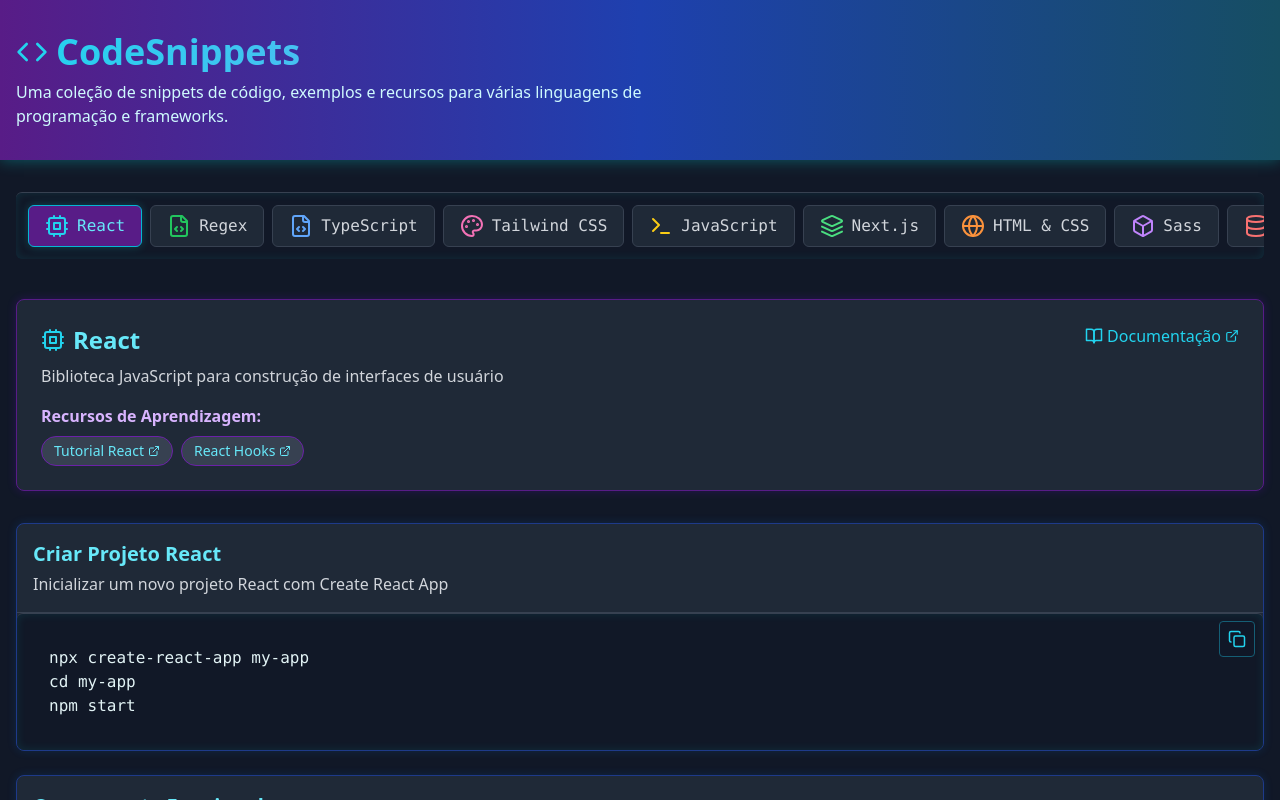
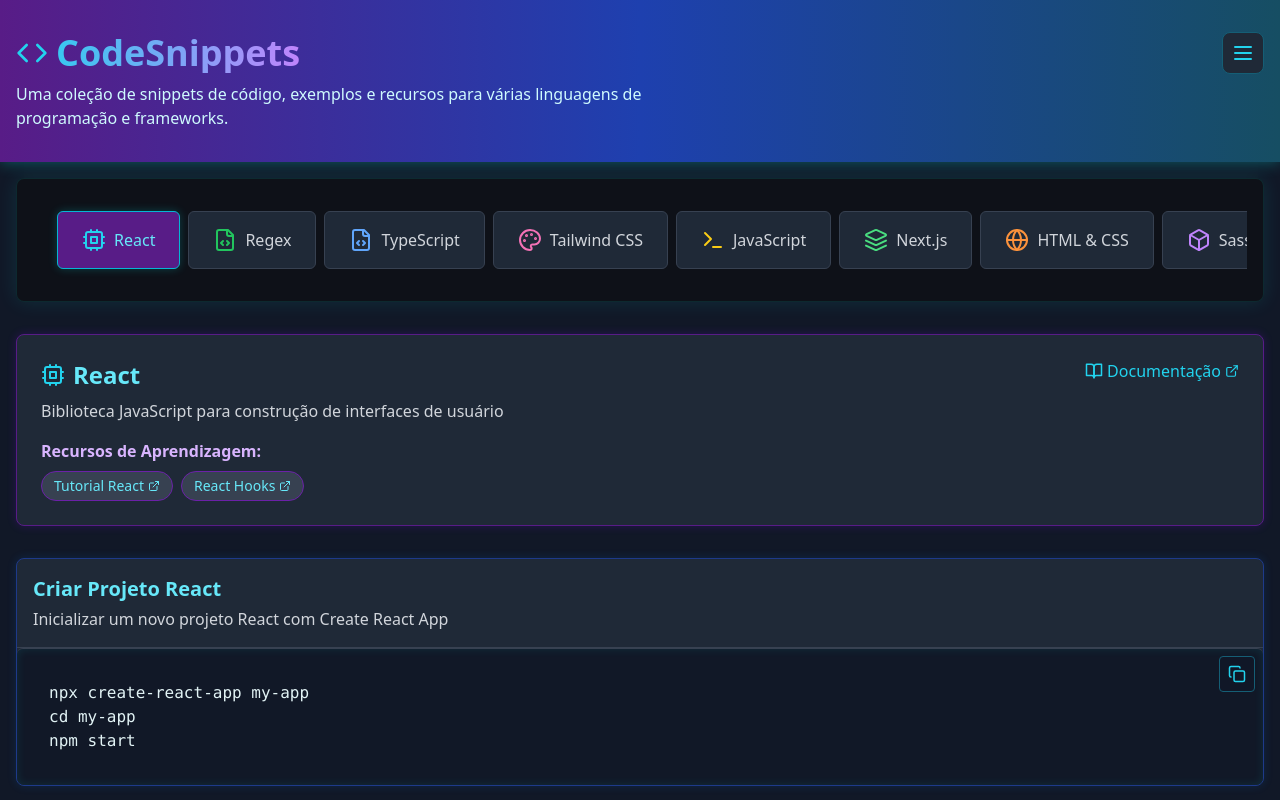
Before and after one commit to DanielZamperlini/codesnippets, a React (Vite) app: page / in a window 1280 px wide. Shown: the top 800 px of the page. Built offline with nearby package versions, Linux system fonts and the light colour scheme.

Commit message:
scroll ativo no inicio

```diff
--- a/src/App.css
+++ b/src/App.css
@@ -36,36 +36,64 @@
 pre::-webkit-scrollbar-thumb:hover {
   background: rgba(128, 0, 255, 0.5);
 }
-
 /* Custom scrollbar for category navigation */
 .scrollbar-thin::-webkit-scrollbar {
-  height: 6px;
+  height: 20px;
+  background: linear-gradient(
+    90deg,
+    rgba(0, 255, 255, 0.05),
+    rgba(138, 0, 252, 0.05)
+  );
+  border-radius: 6px;
 }
 
 .scrollbar-thin::-webkit-scrollbar-track {
-  background: rgba(0, 255, 255, 0.05);
-  border-radius: 4px;
+  background: rgba(15, 17, 24, 0.95);
+  border: 1px solid rgba(0, 255, 255, 0.1);
+  border-radius: 6px;
+  box-shadow: inset 0 0 10px rgba(0, 255, 255, 0.05);
 }
 
 .scrollbar-thin::-webkit-scrollbar-thumb {
-  background: rgba(128, 0, 255, 0.3);
-  border-radius: 4px;
+  background: linear-gradient(
+    90deg,
+    rgba(0, 255, 255, 0.3),
+    rgba(138, 0, 252, 0.3)
+  );
+  border-radius: 6px;
+  border: 1px solid rgba(0, 255, 255, 0.2);
+  box-shadow: 0 0 10px rgba(0, 255, 255, 0.2);
 }
 
 .scrollbar-thin::-webkit-scrollbar-thumb:hover {
-  background: rgba(128, 0, 255, 0.5);
+  background: linear-gradient(
+    90deg,
+    rgba(0, 255, 255, 0.4),
+    rgba(138, 0, 252, 0.4)
+  );
+  box-shadow: 0 0 15px rgba(0, 255, 255, 0.3);
 }
 
 /* Animation for copy button */
 @keyframes fadeIn {
-  from { opacity: 0; }
-  to { opacity: 1; }
+  from {
+    opacity: 0;
+  }
+  to {
+    opacity: 1;
+  }
 }
 
 @keyframes glowPulse {
-  0% { box-shadow: 0 0 5px rgba(0, 255, 255, 0.3); }
-  50% { box-shadow: 0 0 15px rgba(0, 255, 255, 0.5); }
-  100% { box-shadow: 0 0 5px rgba(0, 255, 255, 0.3); }
+  0% {
+    box-shadow: 0 0 5px rgba(0, 255, 255, 0.3);
+  }
+  50% {
+    box-shadow: 0 0 15px rgba(0, 255, 255, 0.5);
+  }
+  100% {
+    box-shadow: 0 0 5px rgba(0, 255, 255, 0.3);
+  }
 }
 
 button svg {
@@ -86,6 +114,16 @@
   animation: glowPulse 2s infinite;
 }
 
+/* Category navigation container */
+.category-nav-container {
+  background: rgba(15, 17, 24, 0.95);
+  border: 1px solid rgba(0, 255, 255, 0.1);
+  border-radius: 8px;
+  box-shadow: 0 0 20px rgba(0, 255, 255, 0.1);
+  padding: 1rem 0;
+  margin-bottom: 2rem;
+}
+
 /* Touch-friendly scrolling for mobile */
 @media (max-width: 768px) {
   .scrollbar-thin {
--- a/src/App.tsx
+++ b/src/App.tsx
@@ -1,20 +1,38 @@
 import React, { useState, useRef, useEffect } from 'react';
-import { Copy, Check, Code, BookOpen, ExternalLink } from 'lucide-react';
+import { Copy, Check, Code, BookOpen, ExternalLink, Menu, X } from 'lucide-react';
 import { categories } from './components/categoria.tsx';
 import './App.css';
-
-// Define types for our data structure
-
 
 function App() {
   const [activeCategory, setActiveCategory] = useState<string>('react');
   const [copiedId, setCopiedId] = useState<string | null>(null);
+  const [isMenuOpen, setIsMenuOpen] = useState(false);
   const navRef = useRef<HTMLDivElement>(null);
   const [isDragging, setIsDragging] = useState(false);
   const [startX, setStartX] = useState(0);
   const [scrollLeft, setScrollLeft] = useState(0);
 
-  // Handle mouse/touch events for horizontal scrolling
+  // Scroll to active category
+  useEffect(() => {
+    const scrollToCategory = () => {
+      const container = navRef.current;
+      const activeButton = container?.querySelector(`[data-category="${activeCategory}"]`);
+
+      if (container && activeButton) {
+        const containerRect = container.getBoundingClientRect();
+        const buttonRect = activeButton.getBoundingClientRect();
+        const scrollOffset = buttonRect.left - containerRect.left;
+
+        container.scrollTo({
+          left: container.scrollLeft + scrollOffset - 24, // 24px padding
+          behavior: 'smooth'
+        });
+      }
+    };
+
+    scrollToCategory();
+  }, [activeCategory]);
+
   const handleMouseDown = (e: React.MouseEvent) => {
     setIsDragging(true);
     setStartX(e.pageX - (navRef.current?.offsetLeft || 0));
@@ -27,18 +45,16 @@
     setScrollLeft(navRef.current?.scrollLeft || 0);
   };
 
-  // eslint-disable-next-line react-hooks/exhaustive-deps
   const handleMouseMove = (e: MouseEvent) => {
     if (!isDragging) return;
     e.preventDefault();
     const x = e.pageX - (navRef.current?.offsetLeft || 0);
-    const walk = (x - startX) * 2; // Scroll speed multiplier
+    const walk = (x - startX) * 2;
     if (navRef.current) {
       navRef.current.scrollLeft = scrollLeft - walk;
     }
   };
 
-  // eslint-disable-next-line react-hooks/exhaustive-deps
   const handleTouchMove = (e: TouchEvent) => {
     if (!isDragging) return;
     const x = e.touches[0].pageX - (navRef.current?.offsetLeft || 0);
@@ -69,8 +85,20 @@
     };
   }, [isDragging, startX, scrollLeft, handleMouseMove, handleTouchMove]);
 
-  // Categories and code snippets data
+  // Close menu when clicking outside
+  useEffect(() => {
+    const handleClickOutside = (event: MouseEvent) => {
+      const modal = document.getElementById('categoryModal');
+      if (modal && !modal.contains(event.target as Node) && isMenuOpen) {
+        setIsMenuOpen(false);
+      }
+    };
 
+    document.addEventListener('mousedown', handleClickOutside);
+    return () => {
+      document.removeEventListener('mousedown', handleClickOutside);
+    };
+  }, [isMenuOpen]);
 
   // Function to copy code to clipboard
   const copyToClipboard = (text: string, id: string) => {
@@ -85,23 +113,72 @@
   return (
     <div className="min-h-screen bg-gray-900 text-gray-100">
       {/* Header */}
-      <header className="bg-gradient-to-r from-purple-900 via-blue-800 to-cyan-900 py-8 px-4 shadow-[0_0_15px_rgba(0,255,255,0.3)]">
+      <header className="bg-gradient-to-r from-purple-900 via-blue-800 to-cyan-900 py-8 px-4 shadow-[0_0_15px_rgba(0,255,255,0.3)] relative">
         <div className="container mx-auto">
+          <div className="flex justify-between items-center">
             <h1 className="text-3xl md:text-4xl font-bold flex items-center text-transparent bg-clip-text bg-gradient-to-r from-cyan-400 to-purple-400">
               <Code className="mr-2 text-cyan-400" size={32} />
               CodeSnippets
             </h1>
+            <button
+              onClick={() => setIsMenuOpen(true)}
+              className="p-2 rounded-lg bg-gray-800 hover:bg-gray-700 transition-colors border border-cyan-800 text-cyan-400"
+              aria-label="Abrir menu"
+            >
+              <Menu size={24} />
+            </button>
+          </div>
           <p className="mt-2 text-cyan-100 max-w-2xl">
             Uma coleção de snippets de código, exemplos e recursos para várias linguagens de programação e frameworks.
           </p>
         </div>
       </header>
 
-      <div className="container mx-auto px-4 py-8">
+      {/* Categories Modal */}
+      {isMenuOpen && (
+        <div className="fixed inset-0 bg-black bg-opacity-50 z-50 flex justify-end">
+          <div
+            id="categoryModal"
+            className="w-full max-w-md bg-gray-900 h-full overflow-y-auto border-l border-cyan-800 shadow-[0_0_20px_rgba(0,255,255,0.2)] animate-slide-left"
+          >
+            <div className="p-4 border-b border-gray-800 flex justify-between items-center">
+              <h2 className="text-xl font-bold text-cyan-400">Categorias</h2>
+              <button
+                onClick={() => setIsMenuOpen(false)}
+                className="p-2 rounded-lg hover:bg-gray-800 text-gray-400 hover:text-cyan-400 transition-colors"
+                aria-label="Fechar menu"
+              >
+                <X size={24} />
+              </button>
+            </div>
+            <div className="p-4 space-y-2">
+              {categories.map((category) => (
+                <button
+                  key={category.id}
+                  onClick={() => {
+                    setActiveCategory(category.id);
+                    setIsMenuOpen(false);
+                  }}
+                  className={`w-full p-4 rounded-lg flex items-center transition-all ${
+                    activeCategory === category.id
+                      ? 'bg-purple-900 text-cyan-300 shadow-[0_0_10px_rgba(0,255,255,0.2)]'
+                      : 'bg-gray-800 text-gray-300 hover:bg-gray-700'
+                  }`}
+                >
+                  {category.icon}
+                  <span className="ml-3">{category.name}</span>
+                </button>
+              ))}
+            </div>
+          </div>
+        </div>
+      )}
+
+      <div className="container mx-auto px-4 py-4">
         {/* Category Navigation with horizontal scroll */}
-
+        <div className="category-nav-container p-4">
   <div
-          className="mb-8 overflow-x-auto scrollbar-thin scrollbar-thumb-purple-500 scrollbar-track-gray-800 pb-2"
+    className="overflow-x-auto scrollbar-thin"
     ref={navRef}
     onMouseDown={handleMouseDown}
     onTouchStart={handleTouchStart}
@@ -109,19 +186,18 @@
     style={{
       cursor: isDragging ? 'grabbing' : 'grab',
       WebkitOverflowScrolling: 'touch',
-            scrollbarWidth: 'thin'
     }}
   >
-          <pre className="p-3 bg-gray-900  overflow-x-auto border-t border-gray-700">
-            <ul className="flex space-x-2 min-w-max">
+    <ul className="flex space-x-2 min-w-max px-6 py-4">
               {categories.map((category) => (
                 <li key={category.id}>
                   <button
+                    data-category={category.id}
                     onClick={() => setActiveCategory(category.id)}
-                    className={`px-4 py-2 rounded-md transition-colors border whitespace-nowrap ${
+                    className={`px-6 rounded-md transition-all border whitespace-nowrap ${
                       activeCategory === category.id
-                        ? 'bg-purple-900 text-cyan-300 border-cyan-500 shadow-[0_0_10px_rgba(0,255,255,0.2)]'
-                        : 'bg-gray-800 text-gray-300 border-gray-700 hover:bg-gray-700'
+                        ? 'bg-purple-900 py-4 text-cyan-300 border-cyan-500 shadow-[0_0_10px_rgba(0,255,255,0.2)]'
+                        : 'bg-gray-800 py-4 text-gray-300 border-gray-700 hover:bg-gray-700'
                     }`}
                   >
                     <span className="flex items-center">
@@ -132,7 +208,7 @@
                 </li>
               ))}
             </ul>
-          </pre>
+          </div>
         </div>
 
         {/* Category Header */}
```
Lines whose indentation alone changed are shown as unchanged.
